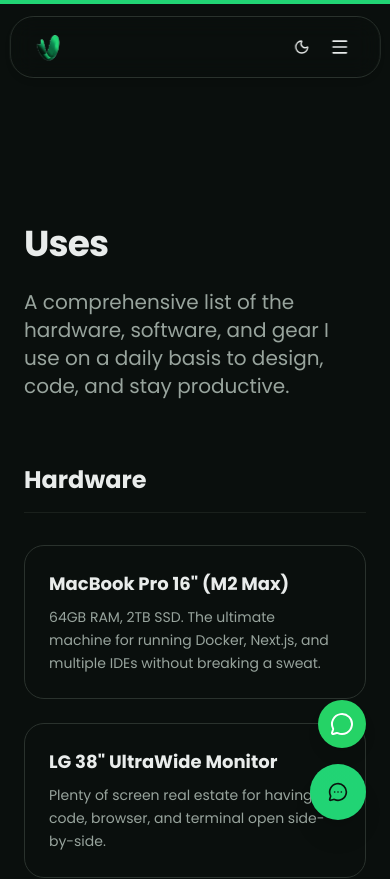
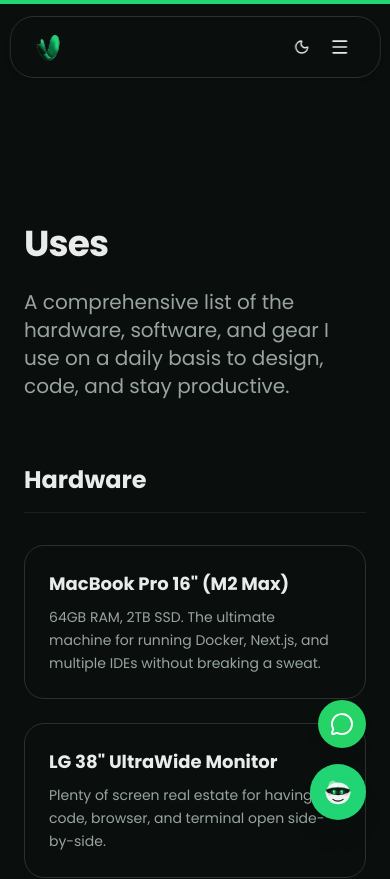
Before and after one commit to Abivic9-ops/Abivic9-Ops-Portfolio_Nextjs, a Next.js app: page /uses in a window 390 px wide. Shown: the top 879 px of the page. Built offline with nearby package versions, Linux system fonts and the light colour scheme.

Commit message:
Implement responsive chat interface with message bubbles, typing indicators, and input handling

```diff
--- /dev/null
+++ b/src/components/chat/bot-avatar.tsx
@@ -0,0 +1,97 @@
+"use client";
+
+import { cn } from "@/lib/utils";
+
+type BotAvatarProps = {
+  size?: number;
+  showRing?: boolean;
+  className?: string;
+};
+
+/**
+ * Cute egg-shaped robot mascot recolored to Emerald Noir.
+ * Swappable: change the import to use a <img src="/bot-avatar.png" /> instead.
+ */
+export function BotAvatar({ size = 40, showRing = false, className }: BotAvatarProps) {
+  return (
+    <div
+      className={cn("relative inline-flex shrink-0 items-center justify-center", className)}
+      style={{ width: size, height: size }}
+    >
+      {/* accent ring */}
+      {showRing && (
+        <span className="absolute inset-0 rounded-full ring-2 ring-primary/30" />
+      )}
+
+      <svg
+        width={size}
+        height={size}
+        viewBox="0 0 100 100"
+        fill="none"
+        xmlns="http://www.w3.org/2000/svg"
+        role="img"
+        aria-label="Bot avatar"
+        className="overflow-visible"
+      >
+        {/* soft emerald glow behind head */}
+        <circle cx="50" cy="50" r="46" className="fill-primary/15" />
+
+        {/* antenna */}
+        <rect x="47" y="8" width="6" height="12" rx="3" className="fill-primary/60" />
+        <circle cx="50" cy="7" r="4.5" className="fill-primary" />
+
+        {/* head shell – wider egg shape */}
+        <ellipse cx="50" cy="54" rx="38" ry="34" fill="#F0F4F1" />
+
+        {/* glossy highlight */}
+        <ellipse cx="34" cy="32" rx="14" ry="18" fill="white" opacity="0.45" />
+
+        {/* ears */}
+        <circle cx="16" cy="52" r="6" fill="#DCE3DF" />
+        <circle cx="84" cy="52" r="6" fill="#DCE3DF" />
+
+        {/* wraparound visor */}
+        <path d="M12 42 Q50 28 88 42 Q88 56 50 60 Q12 56 12 42Z" fill="#121815" />
+
+        {/* visor top accent rim */}
+        <path
+          d="M12 42 Q50 28 88 42"
+          className="stroke-primary"
+          strokeWidth="2.5"
+          fill="none"
+          opacity="0.55"
+          strokeLinecap="round"
+        />
+
+        {/* left eye – wide bar with extra padding */}
+        <rect x="34" y="44" width="8" height="13" rx="3.5" className="fill-primary" />
+        {/* left eye gleam */}
+        <circle cx="36" cy="48" r="2" fill="white" opacity="0.85" />
+
+        {/* left eye glow */}
+        <ellipse cx="38" cy="51" rx="11" ry="9" className="fill-primary/20" />
+
+        {/* right eye – wide bar with extra padding */}
+        <rect x="58" y="44" width="8" height="13" rx="3.5" className="fill-primary" />
+        {/* right eye gleam */}
+        <circle cx="60" cy="48" r="2" fill="white" opacity="0.85" />
+
+        {/* right eye glow */}
+        <ellipse cx="62" cy="51" rx="11" ry="9" className="fill-primary/20" />
+
+        {/* rosy cheeks */}
+        <circle cx="24" cy="57" r="5" fill="#E8A0B0" opacity="0.5" />
+        <circle cx="76" cy="57" r="5" fill="#E8A0B0" opacity="0.5" />
+
+        {/* bold curved smile */}
+        <path
+          d="M34 73 Q50 84 66 73"
+          stroke="#121815"
+          strokeWidth="3.5"
+          strokeLinecap="round"
+          fill="none"
+        />
+      </svg>
+    </div>
+  );
+}
--- a/src/components/chat/chat-input.tsx
+++ b/src/components/chat/chat-input.tsx
@@ -1,7 +1,7 @@
 "use client";
 
 import { useRef, useEffect, useCallback, KeyboardEvent } from "react";
-import { ArrowUp, RefreshCw } from "lucide-react";
+import { Send, RefreshCw } from "lucide-react";
 import { cn } from "@/lib/utils";
 
 type ChatInputProps = {
@@ -94,13 +94,13 @@
           )}
           aria-label="Send message"
         >
-          <ArrowUp className="h-4 w-4" />
+          <Send className="h-4 w-4" />
         </button>
       </div>
 
       {/* helper */}
       <p className="text-[10px] text-muted-foreground px-1">
-        AI can make mistakes. Verify important info.
+        Feel free to ask anything about me
       </p>
     </div>
   );
--- a/src/components/chat/chat-launcher.tsx
+++ b/src/components/chat/chat-launcher.tsx
@@ -1,8 +1,9 @@
 "use client";
 
 import { motion } from "framer-motion";
-import { MessageCircleMore, X } from "lucide-react";
+import { X } from "lucide-react";
 import { cn } from "@/lib/utils";
+import { BotAvatar } from "./bot-avatar";
 
 type ChatLauncherProps = {
   isOpen: boolean;
@@ -43,8 +44,8 @@
           aria-hidden="true"
         />
 
-        <span className="relative">
-          {isOpen ? <X className="h-5 w-5" /> : <MessageCircleMore className="h-5 w-5" />}
+        <span className="relative flex items-center justify-center">
+          {isOpen ? <X className="h-5 w-5" /> : <BotAvatar size={32} />}
         </span>
       </motion.button>
     </div>
--- a/src/components/chat/chat-panel.tsx
+++ b/src/components/chat/chat-panel.tsx
@@ -5,6 +5,7 @@
 import { Trash2, X } from "lucide-react";
 import { cn } from "@/lib/utils";
 import type { Message } from "@/hooks/use-chat";
+import { BotAvatar } from "./bot-avatar";
 import { MessageBubble } from "./message-bubble";
 import { TypingIndicator } from "./typing-indicator";
 import { SuggestedChips } from "./suggested-chips";
@@ -114,7 +115,7 @@
         /* desktop card */
         className={cn(
           PANEL_DESKTOP,
-          "fixed bottom-6 right-6 z-50 hidden flex-col overflow-hidden rounded-xl border border-border bg-card shadow-2xl sm:flex"
+          "fixed bottom-6 right-24 z-50 hidden flex-col overflow-hidden rounded-xl border border-border bg-card shadow-2xl sm:flex"
         )}
         initial={{ opacity: 0, scale: 0.92, transformOrigin: "bottom right" }}
         animate={{ opacity: 1, scale: 1 }}
@@ -187,9 +188,7 @@
     <>
       {/* header */}
       <div className="flex items-center gap-3 border-b border-border px-4 py-3">
-        <div className="flex h-8 w-8 items-center justify-center rounded-full bg-primary/15 text-xs font-bold text-primary select-none ring-1 ring-primary/30">
-          VM
-        </div>
+        <BotAvatar size={32} showRing />
 
         <div className="flex-1 min-w-0">
           <div className="flex items-center gap-2">
@@ -232,21 +231,7 @@
       >
         {messages.length === 0 ? (
           <div className="flex h-full flex-col items-center justify-center gap-4 text-center">
-            <div className="flex h-12 w-12 items-center justify-center rounded-full bg-primary/10">
-              <svg
-                className="h-6 w-6 text-primary"
-                fill="none"
-                viewBox="0 0 24 24"
-                strokeWidth={1.5}
-                stroke="currentColor"
-              >
-                <path
-                  strokeLinecap="round"
-                  strokeLinejoin="round"
-                  d="M8.625 9.75a.375.375 0 1 1-.75 0 .375.375 0 0 1 .75 0Zm0 0H8.25m4.125 0a.375.375 0 1 1-.75 0 .375.375 0 0 1 .75 0Zm0 0H12m4.125 0a.375.375 0 1 1-.75 0 .375.375 0 0 1 .75 0Zm0 0h-.375m-13.5 3.01c0 1.6 1.123 2.994 2.707 3.227 1.087.16 2.185.283 3.293.369V21l4.184-4.183a1.14 1.14 0 0 1 .778-.332 48.294 48.294 0 0 0 5.83-.498c1.585-.233 2.708-1.626 2.708-3.228V6.741c0-1.602-1.123-2.995-2.707-3.228A48.394 48.394 0 0 0 12 3c-2.392 0-4.744.175-7.043.513C3.373 3.746 2.25 5.14 2.25 6.741v6.018Z"
-                />
-              </svg>
-            </div>
+            <BotAvatar size={48} />
             <p className="text-sm text-foreground font-medium">
               Hi! I&apos;m Victor&apos;s AI assistant.
             </p>
@@ -257,13 +242,19 @@
           </div>
         ) : (
           <div className="flex flex-col gap-4">
-            {messages.map((msg, i) => (
-              <MessageBubble
-                key={msg.id}
-                message={msg}
-                isLatest={i === messages.length - 1}
-              />
-            ))}
+            {messages.map((msg, i) => {
+              const isFirstAssistant =
+                msg.role === "assistant" &&
+                (i === 0 || messages[i - 1]?.role !== "assistant");
+              return (
+                <MessageBubble
+                  key={msg.id}
+                  message={msg}
+                  isLatest={i === messages.length - 1}
+                  showAvatar={isFirstAssistant}
+                />
+              );
+            })}
             {isStreaming && <TypingIndicator />}
           </div>
         )}
--- a/src/components/chat/message-bubble.tsx
+++ b/src/components/chat/message-bubble.tsx
@@ -6,10 +6,12 @@
 import { Copy, Check } from "lucide-react";
 import { cn } from "@/lib/utils";
 import type { Message } from "@/hooks/use-chat";
+import { BotAvatar } from "./bot-avatar";
 
 type MessageBubbleProps = {
   message: Message;
   isLatest: boolean;
+  showAvatar?: boolean;
 };
 
 function CodeBlock({ children, className }: { children: string; className?: string }) {
@@ -123,7 +125,7 @@
   );
 }
 
-export function MessageBubble({ message, isLatest }: MessageBubbleProps) {
+export function MessageBubble({ message, isLatest, showAvatar }: MessageBubbleProps) {
   const isUser = message.role === "user";
 
   return (
@@ -133,12 +135,9 @@
         isUser ? "flex-row-reverse" : "flex-row"
       )}
     >
-      {/* avatar — assistant only */}
-      {!isUser && (
-        <div className="flex h-7 w-7 shrink-0 items-center justify-center rounded-full bg-primary/15 text-[10px] font-bold text-primary select-none">
-          VM
-        </div>
-      )}
+      {/* avatar — assistant only, first message of each run */}
+      {!isUser && showAvatar && <BotAvatar size={28} />}
+      {!isUser && !showAvatar && <div className="w-7 shrink-0" />}
 
       <div className="group flex max-w-[85%] flex-col gap-0.5">
         <div
--- a/src/components/chat/typing-indicator.tsx
+++ b/src/components/chat/typing-indicator.tsx
@@ -1,13 +1,12 @@
 "use client";
 
 import { motion } from "framer-motion";
+import { BotAvatar } from "./bot-avatar";
 
 export function TypingIndicator() {
   return (
     <div className="flex items-start gap-2.5" role="status" aria-label="Assistant is typing">
-      <div className="flex h-7 w-7 shrink-0 items-center justify-center rounded-full bg-primary/15 text-[10px] font-bold text-primary select-none">
-        VM
-      </div>
+      <BotAvatar size={28} />
       <div className="flex items-center gap-1 rounded-2xl rounded-bl-md bg-card px-3.5 py-2.5 border border-border">
         {[0, 1, 2].map((i) => (
           <motion.span
--- a/src/components/scroll-to-top.tsx
+++ b/src/components/scroll-to-top.tsx
@@ -35,7 +35,7 @@
           initial={{ opacity: 0, y: 20 }}
           animate={{ opacity: 1, y: 0 }}
           exit={{ opacity: 0, y: 20 }}
-          className="fixed bottom-6 right-6 z-40"
+          className="fixed bottom-24 right-6 z-40"
         >
           <Button
             size="icon"
```
